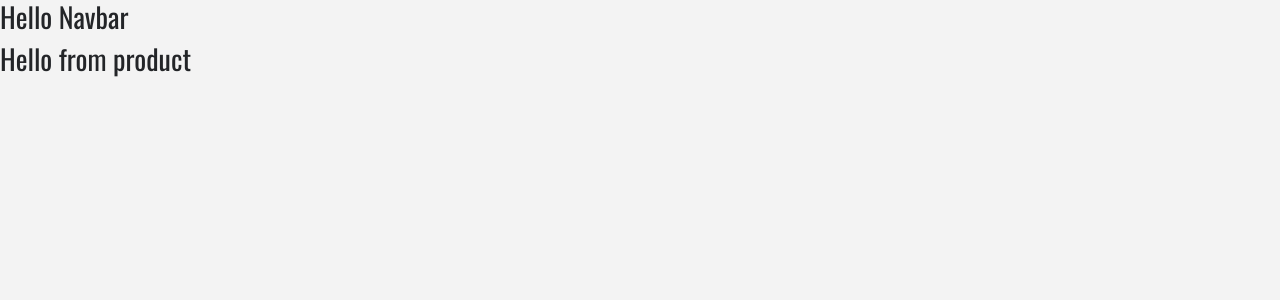
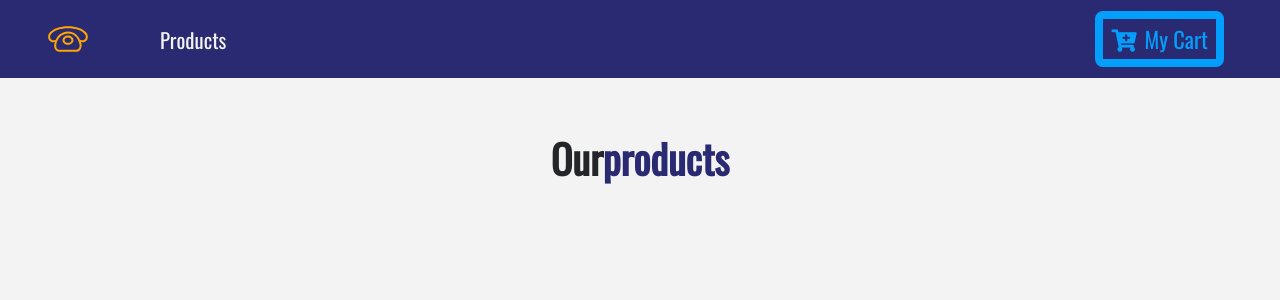
Before and after one commit to lahul/store-repository, a React (Create React App) app: page / in a window 1280 px wide. Shown: the top 300 px of the page. Built offline with nearby package versions, Linux system fonts and the light colour scheme.

Commit message:
Navbar design

```diff
--- a/package.json
+++ b/package.json
@@ -7,7 +7,8 @@
     "react": "^16.7.0",
     "react-dom": "^16.7.0",
     "react-router-dom": "^4.3.1",
-    "react-scripts": "2.1.3"
+    "react-scripts": "2.1.3",
+    "styled-components": "^4.1.3"
   },
   "scripts": {
     "start": "react-scripts start",
--- /dev/null
+++ b/src/components/Button.js
@@ -0,0 +1,21 @@
+import styled from 'styled-components';
+
+export const ButtonContainer = styled.button`
+text-transform:capitalize;
+font-size : 1.4rem;
+background:transparent;
+border : 0.5rem solid var(--lightBlue);
+color : var(--lightBlue);
+border-radius:0.5rem;
+padding:0.2rem 0.5rem;
+cursor:pointer;
+margin:0.2rem 0.5rem 0.2rem 0;
+transition : all 0.5s ease-in-out;
+&:hover{
+    background:var(--lightBlue);
+    color:car(--mainBlue);
+}
+&:focus{
+    outline:none;
+}
+`;
--- a/src/components/Cart.js
+++ b/src/components/Cart.js
@@ -4,7 +4,7 @@
     render(){
         return(
             <div>
-                <Cart />
+                <h3>Hello from Cart</h3>
             </div>
         )
     }
--- a/src/components/Default.js
+++ b/src/components/Default.js
@@ -4,7 +4,7 @@
     render(){
         return(
             <div>
-                <Default />
+                <h3>Page not found</h3>
             </div>
         )
     }
--- a/src/components/Details.js
+++ b/src/components/Details.js
@@ -4,7 +4,7 @@
     render(){
         return(
             <div>
-                <Details />
+                <h3>Hello from Details</h3>
             </div>
         )
     }
--- a/src/components/Navbar.js
+++ b/src/components/Navbar.js
@@ -1,11 +1,41 @@
 import React, {Component} from 'react'
+import {Link} from 'react-router-dom';
+import logo from '../logo.svg';
+import styled from 'styled-components';
+import {ButtonContainer} from './Button.js';
 
 export default class Navbar extends Component{
     render(){
         return(
-            <div>
-                <h3>Hello Navbar</h3>
-            </div>
+            <NavWrapper className="navbar navbar-expand-sm navbar-dark px-sm-5">
+            <Link to='/'>
+                <img src={logo} alt="store" className="navbar-brand"/>
+            </Link>
+            <ul className="navbar-nav align-items-center">
+            <li className="nav-item ml-5">
+            <Link to = "/" className="nav-link">
+                Products
+            </Link>
+            </li>
+            </ul>
+            <Link to='/cart'className="ml-auto">
+                <ButtonContainer>
+                    <span className="mr-2">
+                    <i className="fas fa-cart-plus" />
+                    </span>
+                    my cart
+                </ButtonContainer>
+            </Link>
+            </NavWrapper>
         )
     }
 }
+
+const NavWrapper = styled.nav`
+background-color:var(--mainBlue) !important;
+.nav-link{
+    color:var(--mainWhite) !important;
+    font-size:1.3rem;
+    text-transform:capitalize !important;
+}
+`;
--- a/src/components/Product.js
+++ b/src/components/Product.js
@@ -1,11 +1,12 @@
 import React, {Component} from 'react'
 
 export default class Product extends Component{
+
+
     render(){
         return(
             <div>
-                <h3>Hello from product</h3>
-            </div>
+                </div>
         )
     }
 }
--- a/src/components/ProductList.js
+++ b/src/components/ProductList.js
@@ -1,12 +1,24 @@
 import React, {Component} from 'react'
 import Product from './Product.js';
+import Title from "./Title"
+import {storeProducts} from '../data';
+export default class ProductList extends Component{
+    state = {
+        products : storeProducts
+    };
 
-export default class ProductList extends Component{
     render(){
+        console.log(this.state.products);
         return(
-            <div>
-                <Product />
+            <React.Fragment>
+            <div className="py-5">
+                <div className="container">
+                    <Title name="our" title="products" />
+                    <div className ="row">
+                    </div>
+                </div>
             </div>
+        </React.Fragment>
         )
     }
 }
--- /dev/null
+++ b/src/components/Title.js
@@ -0,0 +1,12 @@
+import React from 'react'
+
+export default function Title({name,title}){
+    return(
+        <div className="row">
+            <div className="col-10 mx-auto my-2 text-center">
+                <h1 className="text-capitalize font-weight-bold">{name}<strong className="text-blue">{title}</strong>
+                </h1>
+            </div>
+        </div>
+    )
+}
```
Also changed, not shown: 1 other file (tests, documents, lock files or other folders).
